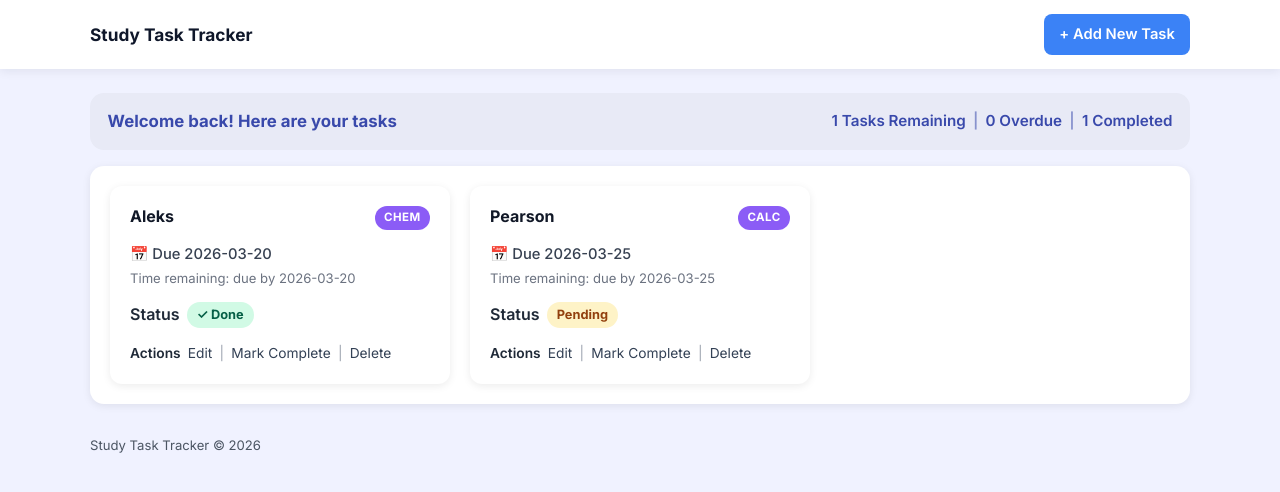
After one commit to Hondavzla/Study-task-tracker, a Flask app: page / in a window 1280 px wide. The commit adds this page. Shown: the top 492 px of the page. Run offline with Flask 3, Linux system fonts and the light colour scheme.

Commit message:
Add full  styling pass with card grid layout and overdue detection

```diff
--- a/app.py
+++ b/app.py
@@ -1,5 +1,5 @@
 # Import Flask for the web app and SQLAlchemy for database ORM support
-from datetime import datetime
+from datetime import date, datetime
 
 from flask import Flask, abort, redirect, render_template, request, url_for
 from flask_sqlalchemy import SQLAlchemy
@@ -49,7 +49,21 @@ class Task(db.Model):
 @app.route("/")
 def index():
     tasks = Task.query.order_by(Task.due_date.asc()).all()
-    return render_template("index.html", tasks=tasks)
+    today = date.today()
+    today_str = str(today)
+
+    remaining = sum(1 for task in tasks if not task.completed)
+    overdue = sum(1 for task in tasks if not task.completed and task.due_date < today_str)
+    completed_count = sum(1 for task in tasks if task.completed)
+
+    return render_template(
+        "index.html",
+        tasks=tasks,
+        today=today,
+        remaining=remaining,
+        overdue=overdue,
+        completed_count=completed_count,
+    )
 
 
 @app.route("/add", methods=["GET", "POST"])
--- /dev/null
+++ b/static/style.css
@@ -0,0 +1,406 @@
+/* Variables */
+:root {
+  --bg-page: #f0f2ff;
+  --bg-surface: #ffffff;
+  --bg-banner: #e8eaf6;
+  --text-main: #111827;
+  --text-muted: #6b7280;
+  --text-banner: #3949ab;
+  --border-input: #d1d5db;
+  --primary: #3b82f6;
+  --primary-hover: #2563eb;
+  --shadow-soft: 0 2px 8px rgba(0, 0, 0, 0.08);
+  --shadow-hover: 0 10px 24px rgba(15, 23, 42, 0.12);
+
+  --badge-m: #3b82f6;
+  --badge-c: #8b5cf6;
+  --badge-h: #f97316;
+  --badge-e: #10b981;
+  --badge-default: #6b7280;
+
+  --status-done-bg: #d1fae5;
+  --status-done-text: #065f46;
+  --status-pending-bg: #fef3c7;
+  --status-pending-text: #92400e;
+  --status-overdue-bg: #fee2e2;
+  --status-overdue-text: #991b1b;
+}
+
+/* Reset */
+* {
+  box-sizing: border-box;
+}
+
+html,
+body {
+  margin: 0;
+  padding: 0;
+}
+
+body {
+  font-family: "Inter", sans-serif;
+  background: var(--bg-page);
+  color: var(--text-main);
+  line-height: 1.45;
+}
+
+a,
+button {
+  cursor: pointer;
+}
+
+main {
+  width: min(1100px, calc(100% - 2rem));
+  margin: 1.5rem auto 2rem;
+}
+
+/* Layout */
+.content-card {
+  background: var(--bg-surface);
+  border-radius: 14px;
+  box-shadow: var(--shadow-soft);
+  padding: 1.25rem;
+}
+
+.empty-state {
+  margin: 0;
+  color: var(--text-muted);
+  font-weight: 500;
+}
+
+/* Navbar */
+.navbar {
+  background: var(--bg-surface);
+  box-shadow: 0 2px 10px rgba(15, 23, 42, 0.08);
+}
+
+.navbar-inner {
+  width: min(1100px, calc(100% - 2rem));
+  margin: 0 auto;
+  padding: 0.9rem 0;
+  display: flex;
+  align-items: center;
+  justify-content: space-between;
+  gap: 1rem;
+}
+
+.brand-link {
+  color: #0f172a;
+  text-decoration: none;
+  font-weight: 700;
+  font-size: 1.08rem;
+}
+
+.add-task-btn {
+  display: inline-flex;
+  align-items: center;
+  justify-content: center;
+  text-decoration: none;
+  background: var(--primary);
+  color: #fff;
+  border: none;
+  border-radius: 8px;
+  font-weight: 600;
+  font-size: 0.92rem;
+  padding: 0.6rem 0.95rem;
+  transition: background 0.2s ease, transform 0.2s ease;
+}
+
+.add-task-btn:hover {
+  background: var(--primary-hover);
+  transform: translateY(-1px);
+}
+
+/* Banner */
+.welcome-banner {
+  background: var(--bg-banner);
+  color: var(--text-banner);
+  border-radius: 14px;
+  padding: 1rem 1.1rem;
+  margin-bottom: 1rem;
+  display: flex;
+  align-items: center;
+  justify-content: space-between;
+  gap: 1rem;
+  flex-wrap: wrap;
+}
+
+.welcome-title {
+  margin: 0;
+  font-size: 1.05rem;
+  font-weight: 700;
+}
+
+.stats-row {
+  display: flex;
+  align-items: center;
+  gap: 0.45rem;
+  flex-wrap: wrap;
+  font-weight: 600;
+  font-size: 0.95rem;
+}
+
+/* Cards */
+.tasks-grid {
+  display: grid;
+  grid-template-columns: repeat(auto-fill, minmax(280px, 1fr));
+  gap: 1.25rem;
+}
+
+.task-card {
+  background: var(--bg-surface);
+  border-radius: 12px;
+  box-shadow: var(--shadow-soft);
+  padding: 1.25rem;
+  transition: transform 0.2s ease, box-shadow 0.2s ease;
+}
+
+.task-card:hover {
+  transform: translateY(-2px);
+  box-shadow: var(--shadow-hover);
+}
+
+.task-top {
+  display: flex;
+  align-items: flex-start;
+  justify-content: space-between;
+  gap: 0.6rem;
+  margin-bottom: 0.85rem;
+}
+
+.task-title {
+  margin: 0;
+  font-size: 1rem;
+  font-weight: 700;
+  line-height: 1.3;
+}
+
+.course-badge {
+  color: #fff;
+  border-radius: 999px;
+  padding: 0.24rem 0.58rem;
+  font-size: 0.72rem;
+  font-weight: 700;
+  letter-spacing: 0.04em;
+  text-transform: uppercase;
+  flex-shrink: 0;
+}
+
+.course-m {
+  background: var(--badge-m);
+}
+
+.course-c {
+  background: var(--badge-c);
+}
+
+.course-h {
+  background: var(--badge-h);
+}
+
+.course-e {
+  background: var(--badge-e);
+}
+
+.course-default {
+  background: var(--badge-default);
+}
+
+.task-meta {
+  margin: 0;
+  color: #374151;
+  font-size: 0.92rem;
+  font-weight: 500;
+}
+
+.task-time {
+  margin: 0.25rem 0 0.85rem;
+  color: var(--text-muted);
+  font-size: 0.82rem;
+}
+
+.status-row {
+  margin-bottom: 0.95rem;
+  display: flex;
+  align-items: center;
+  gap: 0.45rem;
+}
+
+.status-badge {
+  display: inline-block;
+  border-radius: 999px;
+  padding: 0.26rem 0.62rem;
+  font-size: 0.8rem;
+  font-weight: 700;
+}
+
+.status-done {
+  background: var(--status-done-bg);
+  color: var(--status-done-text);
+}
+
+.status-pending {
+  background: var(--status-pending-bg);
+  color: var(--status-pending-text);
+}
+
+.status-overdue {
+  background: var(--status-overdue-bg);
+  color: var(--status-overdue-text);
+}
+
+.actions-row {
+  display: flex;
+  align-items: center;
+  gap: 0.45rem;
+  flex-wrap: wrap;
+  font-size: 0.86rem;
+}
+
+.actions-row a,
+.actions-row button {
+  color: #334155;
+  background: none;
+  border: none;
+  padding: 0;
+  text-decoration: none;
+  font: inherit;
+}
+
+.actions-row a:hover,
+.actions-row button:hover {
+  color: #0f172a;
+  text-decoration: underline;
+}
+
+.actions-row form {
+  margin: 0;
+  display: inline;
+}
+
+.sep {
+  color: #9ca3af;
+}
+
+.stats-divider {
+  color: rgba(57, 73, 171, 0.55);
+}
+
+.row-label {
+  color: #1f2937;
+  font-weight: 600;
+}
+
+.site-footer {
+  width: min(1100px, calc(100% - 2rem));
+  margin: 0 auto 0.9rem;
+  color: #4b5563;
+  font-size: 0.82rem;
+}
+
+.site-footer p {
+  margin: 0;
+}
+
+/* Forms */
+.form-wrapper {
+  display: flex;
+  justify-content: center;
+}
+
+.form-card {
+  width: min(480px, 100%);
+  background: var(--bg-surface);
+  border-radius: 12px;
+  box-shadow: var(--shadow-soft);
+  padding: 1.2rem;
+}
+
+.form-title {
+  margin: 0 0 1rem;
+  font-size: 1.2rem;
+}
+
+.form-group {
+  margin-bottom: 0.95rem;
+}
+
+.form-group label {
+  display: block;
+  font-size: 0.86rem;
+  font-weight: 700;
+  color: #374151;
+  margin-bottom: 4px;
+}
+
+.form-group input,
+.form-group textarea {
+  width: 100%;
+  border: 1px solid var(--border-input);
+  border-radius: 6px;
+  padding: 0.6rem 0.75rem;
+  font: inherit;
+  color: var(--text-main);
+  background: #fff;
+}
+
+.form-group textarea {
+  min-height: 110px;
+  resize: vertical;
+}
+
+.form-submit {
+  width: 100%;
+  background: var(--primary);
+  color: #fff;
+  border: none;
+  border-radius: 6px;
+  padding: 0.75rem;
+  font-weight: 600;
+  transition: background 0.2s ease, transform 0.2s ease;
+}
+
+.form-submit:hover {
+  background: var(--primary-hover);
+  transform: translateY(-1px);
+}
+
+.cancel-link {
+  display: block;
+  text-align: center;
+  margin-top: 0.9rem;
+  color: #6b7280;
+  text-decoration: none;
+  font-size: 0.92rem;
+}
+
+.cancel-link:hover {
+  color: #374151;
+  text-decoration: underline;
+}
+
+/* Responsive */
+@media (max-width: 768px) {
+  main,
+  .navbar-inner {
+    width: min(100%, calc(100% - 1.2rem));
+  }
+
+  .welcome-banner {
+    padding: 0.9rem;
+  }
+
+  .tasks-grid {
+    grid-template-columns: repeat(auto-fill, minmax(240px, 1fr));
+  }
+}
+
+@media (max-width: 480px) {
+  .navbar-inner {
+    flex-wrap: wrap;
+  }
+
+  .add-task-btn {
+    width: 100%;
+  }
+}
--- /dev/null
+++ b/templates/base.html
@@ -0,0 +1,29 @@
+<!DOCTYPE html>
+<html lang="en">
+  <head>
+    <meta charset="UTF-8" />
+    <meta name="viewport" content="width=device-width, initial-scale=1.0" />
+    <title>{% block title %}Study Task Tracker{% endblock %}</title>
+    <link rel="preconnect" href="https://fonts.googleapis.com" />
+    <link rel="preconnect" href="https://fonts.gstatic.com" crossorigin />
+    <link
+      href="https://fonts.googleapis.com/css2?family=Inter:wght@400;500;600;700&display=swap"
+      rel="stylesheet"
+    />
+    <link rel="stylesheet" href="/static/style.css" />
+  </head>
+  <body>
+    <nav class="navbar">
+      <div class="navbar-inner">
+        <a class="brand-link" href="/">Study Task Tracker</a>
+        <a class="add-task-btn" href="/add">+ Add New Task</a>
+      </div>
+    </nav>
+
+    <main>{% block content %}{% endblock %}</main>
+
+    <footer class="site-footer">
+      <p>Study Task Tracker © 2026</p>
+    </footer>
+  </body>
+</html>
--- a/templates/index.html
+++ b/templates/index.html
@@ -3,43 +3,71 @@
 {% block title %}My Tasks{% endblock %}
 
 {% block content %}
-  <h1>My Tasks</h1>
+  <section class="welcome-banner">
+    <p class="welcome-title">Welcome back! Here are your tasks</p>
+    <div class="stats-row">
+      <span>{{ remaining }} Tasks Remaining</span>
+      <span class="stats-divider">|</span>
+      <span>{{ overdue }} Overdue</span>
+      <span class="stats-divider">|</span>
+      <span>{{ completed_count }} Completed</span>
+    </div>
+  </section>
 
-  <p><a href="/add">Add New Task</a></p>
+  <section class="content-card">
+    {% if tasks %}
+      <div class="tasks-grid">
+        {% for task in tasks %}
+          {% set course_initial = (task.course[:1] if task.course else "") | upper %}
+          {% if course_initial == "M" %}
+            {% set course_class = "course-m" %}
+          {% elif course_initial == "C" %}
+            {% set course_class = "course-c" %}
+          {% elif course_initial == "H" %}
+            {% set course_class = "course-h" %}
+          {% elif course_initial == "E" %}
+            {% set course_class = "course-e" %}
+          {% else %}
+            {% set course_class = "course-default" %}
+          {% endif %}
 
-  {% if tasks %}
-    <table>
-      <thead>
-        <tr>
-          <th>Title</th>
-          <th>Course</th>
-          <th>Due Date</th>
-          <th>Status</th>
-          <th>Actions</th>
-        </tr>
-      </thead>
-      <tbody>
-        {% for task in tasks %}
-          <tr>
-            <td>{{ task.title }}</td>
-            <td>{{ task.course }}</td>
-            <td>{{ task.due_date }}</td>
-            <td>
-              <form method="POST" action="/toggle/{{ task.id }}" style="display:inline">
-                <button type="submit">{% if task.completed %}✓ Done{% else %}Pending{% endif %}</button>
+          <article class="task-card">
+            <div class="task-top">
+              <h2 class="task-title">{{ task.title }}</h2>
+              <span class="course-badge {{ course_class }}">{{ task.course[:4] | upper }}</span>
+            </div>
+
+            <p class="task-meta">📅 Due {{ task.due_date }}</p>
+            <p class="task-time">Time remaining: due by {{ task.due_date }}</p>
+
+            <div class="status-row">
+              <span class="row-label">Status</span>
+              {% if task.completed %}
+                <span class="status-badge status-done">✓ Done</span>
+              {% elif task.due_date < today|string %}
+                <span class="status-badge status-overdue">Overdue</span>
+              {% else %}
+                <span class="status-badge status-pending">Pending</span>
+              {% endif %}
+            </div>
+
+            <div class="actions-row">
+              <span class="row-label">Actions</span>
+              <a href="/edit/{{ task.id }}">Edit</a>
+              <span class="sep">|</span>
+              <form method="POST" action="/toggle/{{ task.id }}">
+                <button type="submit">Mark Complete</button>
               </form>
-            </td>
-            <td>
-              <a href="/edit/{{ task.id }}">Edit</a> |
-              <form method="POST" action="/delete/{{ task.id }}" style="display:inline">
+              <span class="sep">|</span>
+              <form method="POST" action="/delete/{{ task.id }}">
                 <button type="submit">Delete</button>
               </form>
-            </td>
-          </tr>
+            </div>
+          </article>
         {% endfor %}
-      </tbody>
-    </table>
-  {% else %}
-    <p>No tasks yet. Add your first one!</p>
-  {% endif %}
+      </div>
+    {% else %}
+      <p class="empty-state">No tasks yet. Add your first one!</p>
+    {% endif %}
+  </section>
 {% endblock %}
```
Also changed, not shown: templates/add_task.html (+11 -11 lines), templates/edit_task.html (+11 -11 lines), instance/tasks.db (added).
